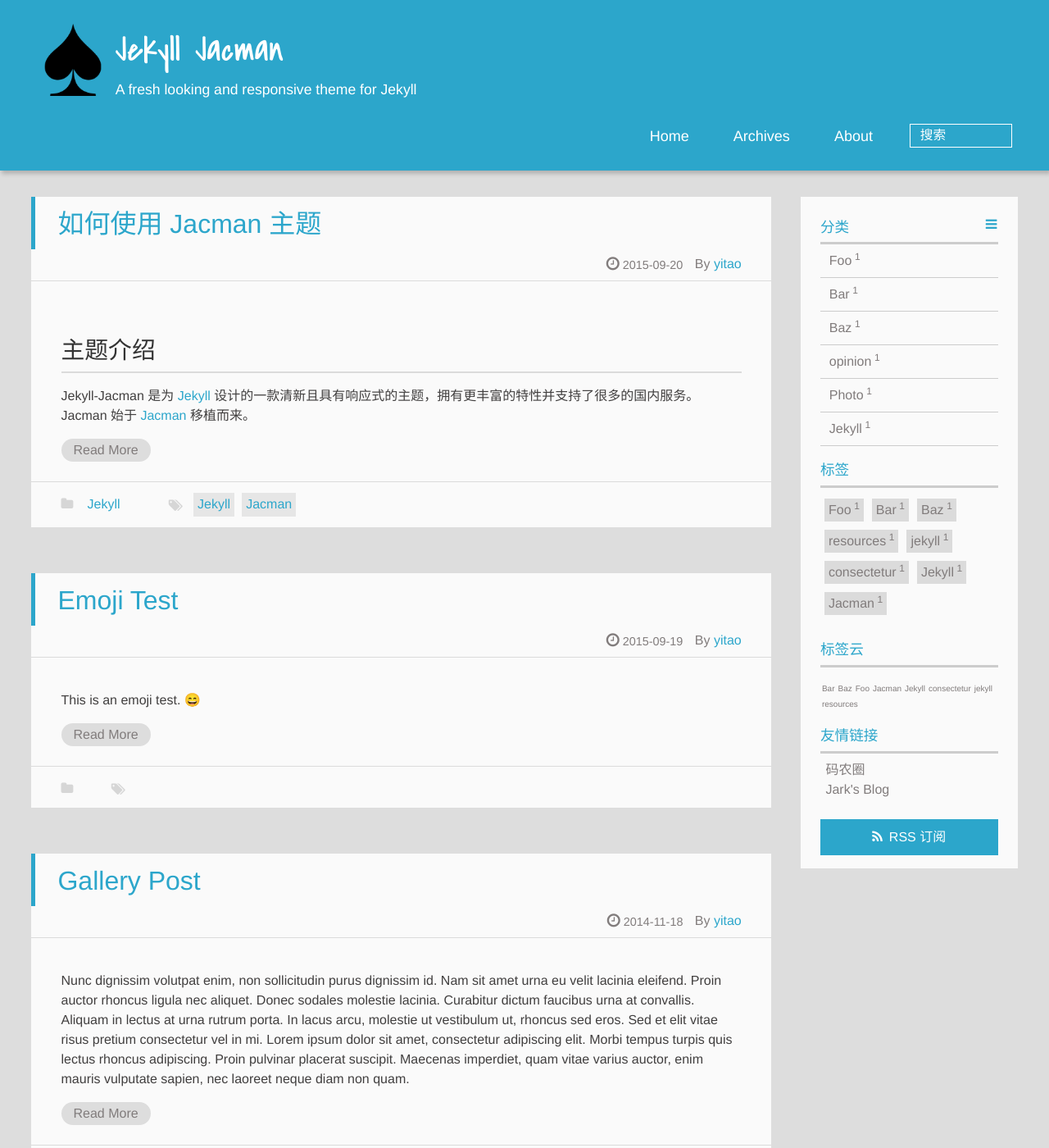
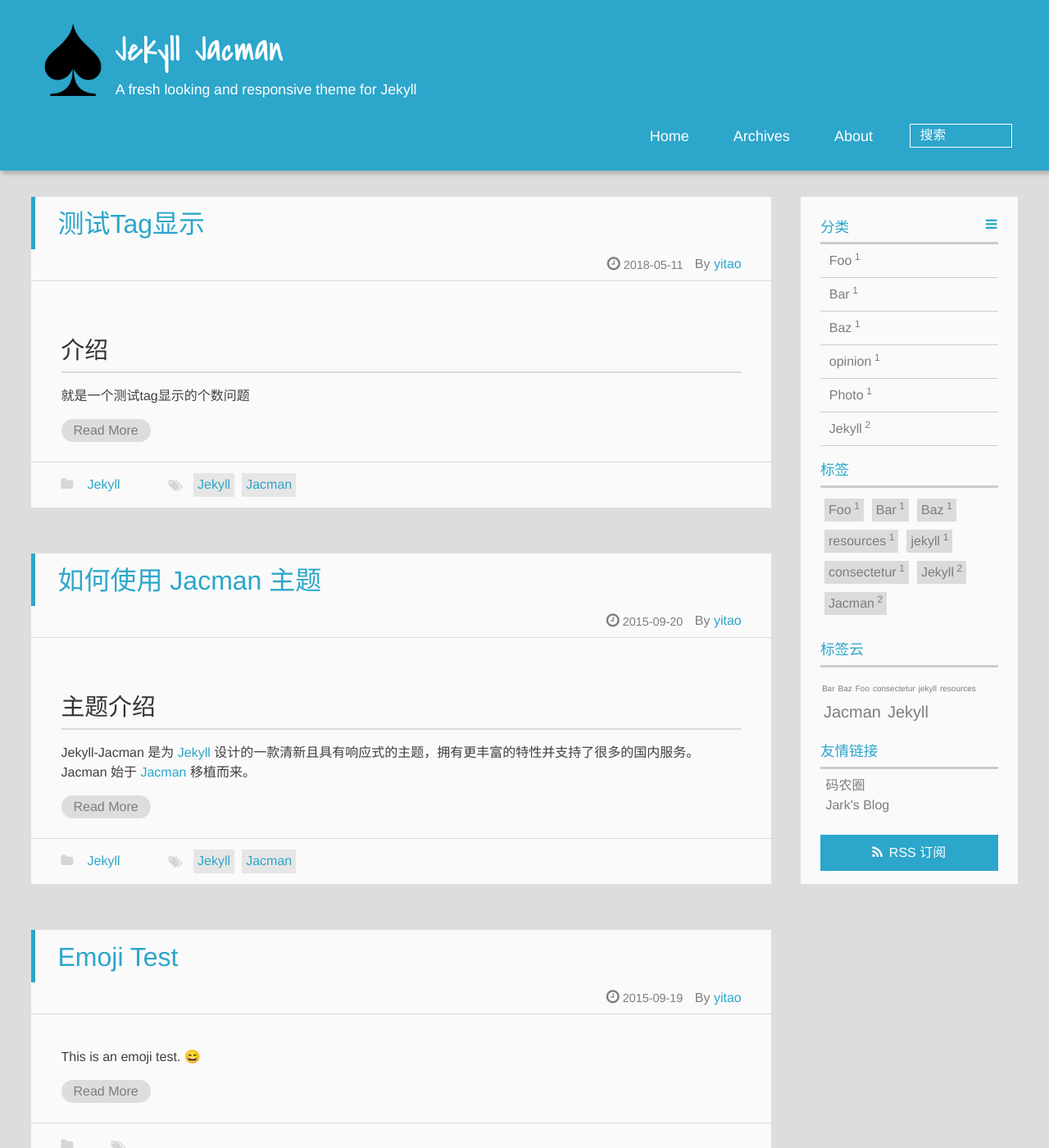
Before and after one commit to jisixiao/jekyll-jacman, a Jekyll site: the page built from index.html, in a window 1280 px wide and 1400 px high. Shown: the whole window at 82% size. Built offline with Jekyll 4.4.1, drawn with Linux system fonts in a browser that asks for light colours; emoji names are drawn with the system emoji font; formulas are drawn with MathJax 3; the list of posts is cut into pages by our own code.

Commit message:
测试修改

```diff
--- /dev/null
+++ b/_posts/2018-05-11-tagTest.md
@@ -0,0 +1,11 @@
+---
+layout: post
+title: 测试Tag显示
+tags:
+- Jekyll
+- Jacman
+categories: Jekyll
+description: Jacman 是一款扁平化，有着响应式设计的 Jekyll 主题。本站正式使用了 Jacman 主题。Jacman 基于 Jacman 的 Hexo 主题修改而来。你可以前往本站和 Demo 预览更多关于本主题的更多效果。如果你有任何问题或意见欢迎到 GitHub 发表 issue。
+---
+## 介绍
+就是一个测试tag显示的个数问题
```
Also changed, not shown: _posts/2015-09-20-how-to-use-jacman.md (+1 -0 lines).
